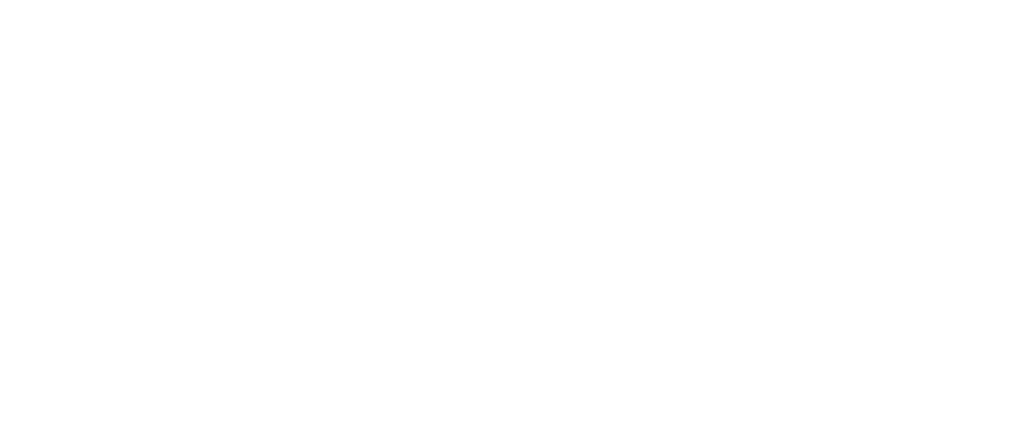
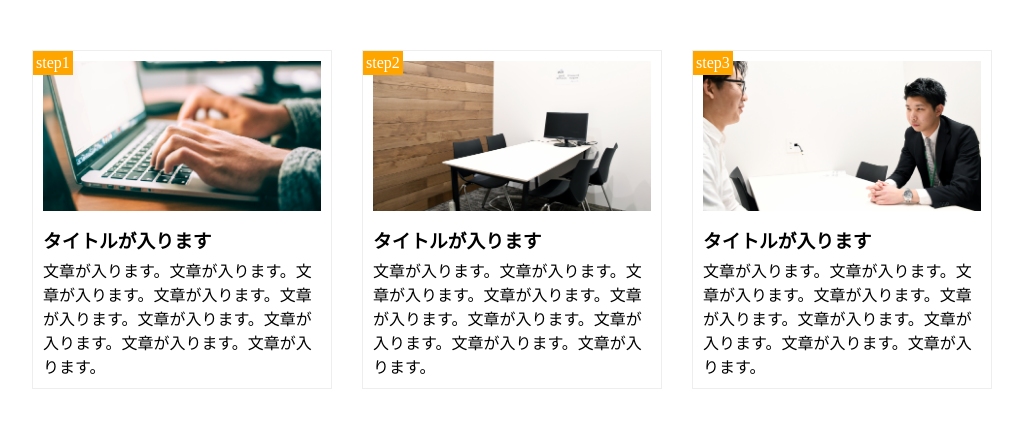
Before and after one commit to ahuro110/webcamp, a plain HTML site: page 1-9/index.html in a window 1280 px wide. Shown: the whole page, without its empty margins (128-1151 px from the left). Drawn offline with Linux system fonts and the light colour scheme.

Commit message:
[Finish] 1-9

```diff
--- a/1-9/index.css
+++ b/1-9/index.css
@@ -0,0 +1,62 @@
+*{
+  margin:0;
+  padding:0;
+  box-sizing:border-box;
+}
+
+.clearfix::after{
+  content:"";
+  display:block;
+  clear:both;
+}
+
+main{
+  margin:50px auto;
+  width:960px;
+}
+
+.step-box{
+  float:left;
+  width:300px;
+  padding:10px;
+  margin-right:30px;
+  position:relative;
+  border:1px solid #eee;
+}
+
+.step-box:last-child{
+  margin-right:0px;
+}
+
+.step-img1{
+  background-image: url(img/flow01.png);
+  background-size:cover;
+  background-position:bottom;
+  height:150px;
+}
+.step-img2{
+  background-image: url(img/flow02.png);
+  background-size:cover;
+  background-position:bottom;
+  height:150px;
+}
+.step-img3{
+  background-image: url(img/flow03.png);
+  background-size:cover;
+  background-position:bottom;
+  height:150px;
+}
+
+.step-num{
+  display:inline-block;
+  position:absolute;
+  top:0;
+  left:0;
+  color:#fff;
+  background-color:orange;
+  padding: 3px;
+}
+
+.title{
+  margin: 15px 0 5px;
+}
--- a/1-9/index.html
+++ b/1-9/index.html
@@ -6,6 +6,27 @@
     <link rel="stylesheet" href="index.css">
   </head>
   <body>
+    <main class="clearfix">
+      <div class="step-box">
+        <div class="step-img1"></div>
+        <span class="step-num">step1</span>
+        <h3 class="title">タイトルが入ります</h3>
+        <p class="text">文章が入ります。文章が入ります。文章が入ります。文章が入ります。文章が入ります。文章が入ります。文章が入ります。文章が入ります。文章が入ります。</p>
+      </div>
 
+      <div class="step-box">
+        <div class="step-img2"></div>
+        <span class="step-num">step2</span>
+        <h3 class="title">タイトルが入ります</h3>
+        <p class="text">文章が入ります。文章が入ります。文章が入ります。文章が入ります。文章が入ります。文章が入ります。文章が入ります。文章が入ります。文章が入ります。</p>
+      </div>
+
+      <div class="step-box">
+        <div class="step-img3"></div>
+        <span class="step-num">step3</span>
+        <h3 class="title">タイトルが入ります</h3>
+        <p class="text">文章が入ります。文章が入ります。文章が入ります。文章が入ります。文章が入ります。文章が入ります。文章が入ります。文章が入ります。文章が入ります。</p>
+      </div>
+    </main>
   </body>
-</html>
+  </html>
```
